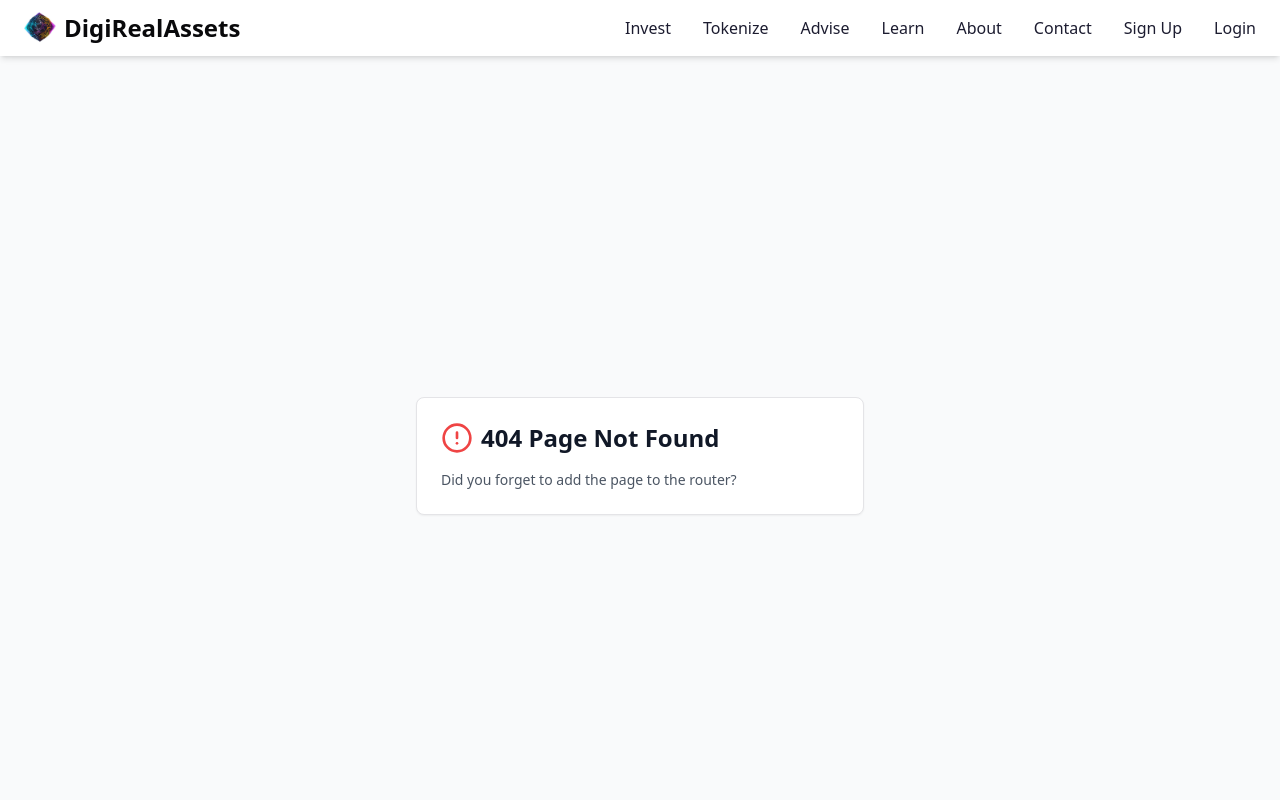
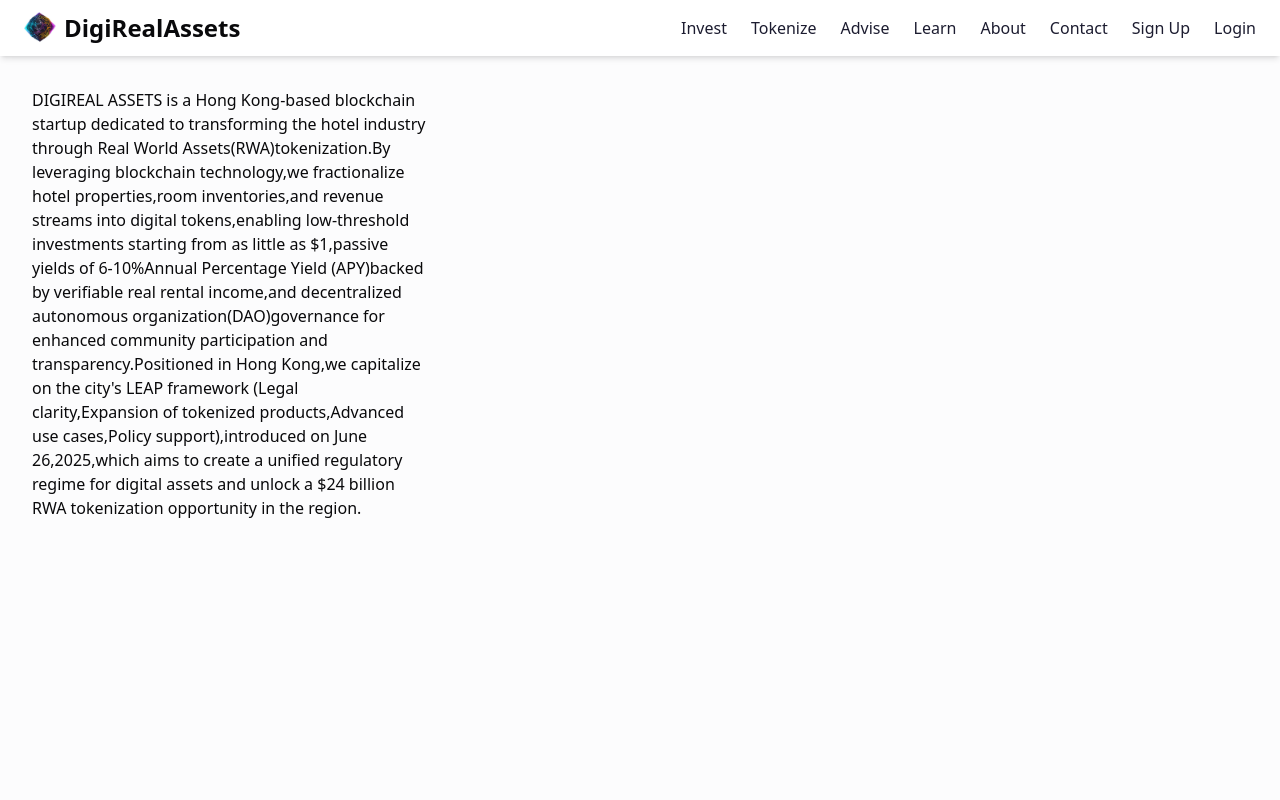
Before and after one commit to mahtias/HotelChainToken, a React (Vite) app in the folder frontend/: page /story in a window 1280 px wide. Shown: the top 800 px of the page. Built offline with nearby package versions, Linux system fonts and the light colour scheme.

Commit message:
fix again forge fm in contracts folder

```diff
--- a/frontend/src/App.tsx
+++ b/frontend/src/App.tsx
@@ -11,7 +11,9 @@
 import Analytics from "@/pages/analytics";
 import Calculator from "@/pages/calculator";
 import Contracts from "@/pages/contracts";
+import Story from "@/pages/story";
 import NotFound from "@/pages/not-found";
+
 
 interface AppProps {
   apiUrl: string;
@@ -29,6 +31,7 @@
           <Route path="/analytics" component={Analytics} />
           <Route path="/calculator" component={Calculator} />
           <Route path="/contracts" component={Contracts} />
+          <Route path="/story" component={Story} />
           <Route component={NotFound} />
         </Switch>
       </main>
--- a/frontend/src/components/layout/navbar.tsx
+++ b/frontend/src/components/layout/navbar.tsx
@@ -1,4 +1,4 @@
-import { useState } from "react";
+import { useState, useRef } from "react";
 import { Link } from "wouter";
 
 const menus = [
@@ -49,6 +49,19 @@
 export default function Navbar() {
   const [mobileMenuOpen, setMobileMenuOpen] = useState(false);
   const [openDropdown, setOpenDropdown] = useState<string | null>(null);
+  const closeTimeout = useRef<NodeJS.Timeout | null>(null);
+
+  // Handles desktop hover with delay
+  const handleMouseEnter = (label: string) => {
+    if (closeTimeout.current) clearTimeout(closeTimeout.current);
+    setOpenDropdown(label);
+  };
+
+  const handleMouseLeave = () => {
+    closeTimeout.current = setTimeout(() => {
+      setOpenDropdown(null);
+    }, 250); // ⏱ delay before closing dropdown (250 ms)
+  };
 
   // Toggle dropdown in mobile menu
   const toggleDropdown = (label: string) => {
@@ -60,17 +73,13 @@
       <div className="max-w-7xl mx-auto px-6 py-3 flex justify-between items-center">
         {/* Logo */}
         <Link href="/" className="flex items-center">
-          <img
-            src="/assets/images/logo.png"
-            alt="Logo"
-            className="h-8 w-8 mr-2"
-          />
+          <img src="/assets/images/logo.png" alt="Logo" className="h-8 w-8 mr-2" />
           <span className="text-2xl font-bold text-dark cursor-pointer">
             DigiRealAssets
           </span>
         </Link>
 
-        {/* Hamburger button for mobile */}
+        {/* Hamburger for mobile */}
         <button
           className="md:hidden flex items-center focus:outline-none"
           onClick={() => setMobileMenuOpen(!mobileMenuOpen)}
@@ -95,19 +104,31 @@
           </div>
         </button>
 
-        {/* Desktop Menu */}
-        <ul className="hidden md:flex space-x-8 text-neutral-800 font-medium">
+        {/* Desktop menu */}
+        <ul className="hidden md:flex space-x-6 text-neutral-800 font-medium">
           {menus.map((menu) => (
             <li
               key={menu.label}
-              className="relative group cursor-pointer"
-              onMouseLeave={() => setOpenDropdown(null)}
-              onMouseEnter={() => setOpenDropdown(menu.label)}
+              className="relative cursor-pointer"
+              onMouseEnter={() => handleMouseEnter(menu.label)}
+              onMouseLeave={handleMouseLeave}
             >
-              <span className="hover:text-black">{menu.label}</span>
+              <span
+                className={`hover:text-black transition-colors duration-200 ${
+                  openDropdown === menu.label ? "text-black" : ""
+                }`}
+              >
+                {menu.label}
+              </span>
+
               {/* Dropdown */}
-              {openDropdown === menu.label && (
-                <ul className="absolute left-0 mt-2 bg-white border rounded-lg shadow-lg py-2 w-56 z-50">
+              <ul
+                className={`absolute left-0 mt-2 bg-white border rounded-lg shadow-lg py-2 w-56 transition-all duration-300 ease-out transform ${
+                  openDropdown === menu.label
+                    ? "opacity-100 translate-y-0 visible"
+                    : "opacity-0 -translate-y-2 invisible"
+                }`}
+              >
                 {menu.items.map((item) => (
                   <li key={item.href}>
                     <Link href={item.href}>
@@ -118,9 +139,9 @@
                   </li>
                 ))}
               </ul>
-              )}
             </li>
           ))}
+
           {/* Auth links */}
           <li>
             <Link href="/signup">
@@ -139,7 +160,7 @@
         </ul>
       </div>
 
-      {/* Mobile Menu */}
+      {/* Mobile menu */}
       <div
         className={`md:hidden bg-white border-t border-gray-200 ${
           mobileMenuOpen ? "block" : "hidden"
@@ -151,7 +172,6 @@
               <button
                 className="w-full flex justify-between items-center py-2 hover:text-black focus:outline-none"
                 onClick={() => toggleDropdown(menu.label)}
-                aria-expanded={openDropdown === menu.label}
               >
                 {menu.label}
                 <svg
@@ -163,11 +183,7 @@
                   strokeWidth="2"
                   viewBox="0 0 24 24"
                 >
-                  <path
-                    strokeLinecap="round"
-                    strokeLinejoin="round"
-                    d="M19 9l-7 7-7-7"
-                  />
+                  <path strokeLinecap="round" strokeLinejoin="round" d="M19 9l-7 7-7-7" />
                 </svg>
               </button>
               {openDropdown === menu.label && (
@@ -175,9 +191,7 @@
                   {menu.items.map((item) => (
                     <li key={item.href}>
                       <Link href={item.href}>
-                        <span className="block py-1 hover:text-black">
-                          {item.label}
-                        </span>
+                        <span className="block py-1 hover:text-black">{item.label}</span>
                       </Link>
                     </li>
                   ))}
@@ -185,7 +199,6 @@
               )}
             </li>
           ))}
-          {/* Auth links mobile */}
           <li>
             <Link href="/signup">
               <span className="block py-2 hover:text-black">Sign Up</span>
@@ -198,7 +211,6 @@
           </li>
         </ul>
       </div>
-
     </nav>
   );
 }
--- /dev/null
+++ b/frontend/src/pages/story.tsx
@@ -0,0 +1,27 @@
+import React from "react";
+
+export default function story() {
+    return (
+      <div className="min-h-screen bg-neutral-50">
+        <div className="max-w-7xl mx-auto px-4 sm:px-6 lg:px-8 py-8">
+         <div className="grid grid-cols-1 lg:grid-cols-3 gap-4">
+
+       <p>DIGIREAL ASSETS is a Hong Kong-based blockchain startup dedicated to transforming the hotel industry through Real World Assets(RWA)tokenization.By leveraging blockchain
+technology,we fractionalize hotel properties,room inventories,and revenue streams into
+digital tokens,enabling low-threshold investments starting from as little as $1,passive yields of 6-10%Annual Percentage Yield (APY)backed by verifiable real rental income,and
+decentralized autonomous organization(DAO)governance for enhanced community
+participation and transparency.Positioned in Hong Kong,we capitalize on the city's LEAP
+framework (Legal clarity,Expansion of tokenized products,Advanced use cases,Policy
+support),introduced on June 26,2025,which aims to create a unified regulatory regime for digital assets and unlock a $24 billion RWA tokenization opportunity in the region.</p>
+
+
+
+
+
+          </div>
+        </div>
+      </div>
+    );
+
+}
+  //const { portfolio, investments = [] } = portfolioData || {};
```
Also changed, not shown: 1 other file (tests, documents, lock files or other folders). Lines whose indentation alone changed are shown as unchanged.
